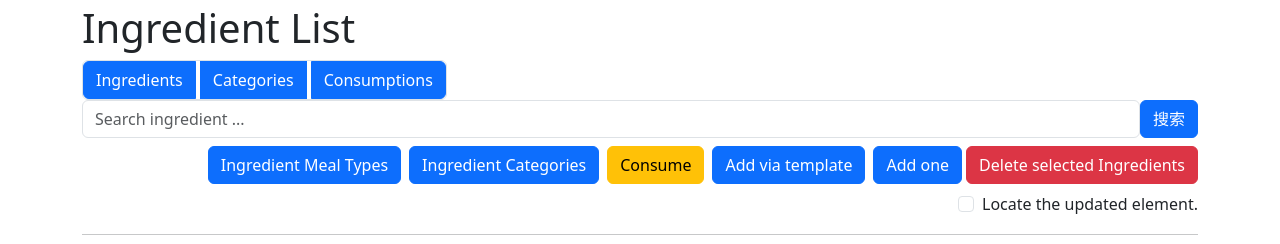
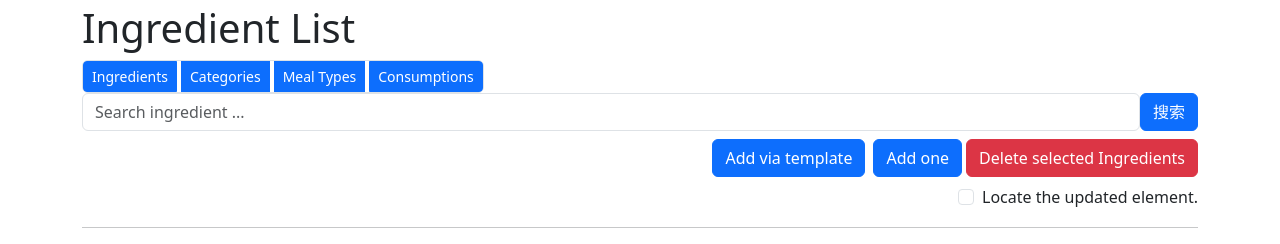
Before and after one commit to larryw3i/funingschool, a Django app: page /canteen/list_ingredients in a window 1280 px wide. Shown: the part 56-300 px from the top of the page. Run offline with Django 4.2, Linux system fonts and the light colour scheme; the visitor is signed in with stand-in values (Sample User, id 1); data that the repository does not hold is empty; parts of the project's set-up code (start-up, migrations or seed data) failed here and were passed over; some libraries are stand-ins or nearby versions.

Commit message:
Daily Copy.

```diff
--- a/src/fnschoo1/canteen/templates/canteen/includes/_canteen_navigation.html
+++ b/src/fnschoo1/canteen/templates/canteen/includes/_canteen_navigation.html
@@ -1,15 +1,18 @@
 <div class="btn-group flex-wrap border rounded" role="group">
   <a type="button"
-     class="btn btn-primary"
+     class="btn btn-primary btn-sm"
      target="canteen__list_ingredients"
      href="{% url 'canteen:list_ingredients' %}">{% trans 'Ingredients' %}</a>
   <a type="button"
-     class="btn btn-primary"
+     class="btn btn-primary btn-sm"
      target="canteen__list_categories"
      href="{% url 'canteen:list_categories' %}">{% trans 'Categories' %}</a>
   <a type="button"
-     class="btn btn-primary"
+     class="btn btn-primary btn-sm"
+     target="canteen__list_meal_types"
+     href="{% url 'canteen:list_meal_types' %}">{% trans 'Meal Types' %}</a>
+  <a type="button"
+     class="btn btn-primary btn-sm"
      target="canteen__create_consumptions"
      href="{% url 'canteen:create_consumptions' %}">{% trans 'Consumptions' %}</a>
-
 </div>
--- a/src/fnschoo1/canteen/templates/canteen/ingredient/list.html
+++ b/src/fnschoo1/canteen/templates/canteen/ingredient/list.html
@@ -24,15 +24,6 @@
     {% endif %}
   </form>
   <div class="d-flex justify-content-end pt-2">
-    <a class="btn btn-primary mx-1"
-       target="canteen__list_meal_types"
-       href='{% url "canteen:list_meal_types" %}'>{% trans "Ingredient Meal Types" %}</a>
-    <a class="btn btn-primary mx-1"
-       target="canteen__list_categories"
-       href='{% url "canteen:list_categories" %}'>{% trans "Ingredient Categories" %}</a>
-    <a class="btn btn-warning mx-1"
-       target="canteen__create_consumptions"
-       href='{% url "canteen:create_consumptions" %}'>{% trans "Consume" %}</a>
     <a class="btn btn-primary mx-1"
        onclick="open_small_window('{% url 'canteen:create_ingredients' %}')">{% trans "Add via template" %}</a>
     <a class="btn btn-primary mx-1"
--- a/src/fnschoo1/fnprofile/templates/fnprofile/includes/_fnprofile_navigation.html
+++ b/src/fnschoo1/fnprofile/templates/fnprofile/includes/_fnprofile_navigation.html
@@ -1,10 +1,10 @@
 <div class="btn-group flex-wrap border rounded" role="group">
   <a type="button"
-     class="btn btn-primary"
+     class="btn btn-primary btn-sm"
      href="{% url 'fnprofile:edit_profile' %}">{% trans 'Basic Information' %}</a>
   {% if EMAIL_BACKEND %}
     <a type="button"
-       class="btn btn-primary"
+       class="btn btn-primary btn-sm"
        href="{% url 'fnprofile:list_emails' %}">{% trans 'Edit Emails' %}</a>
   {% endif %}
 </div>
```
Also changed, not shown: src/fnschoo1/locale/en/LC_MESSAGES/django.po, src/fnschoo1/locale/zh_Hans/LC_MESSAGES/django.po.
